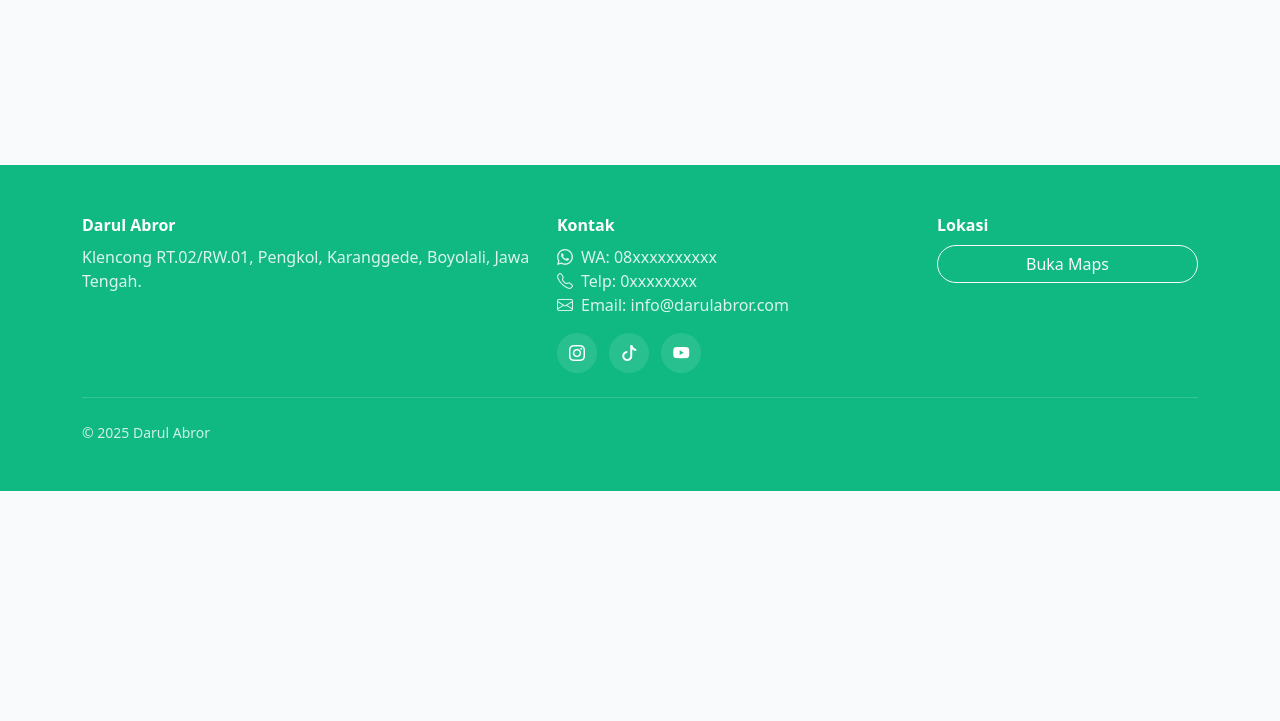
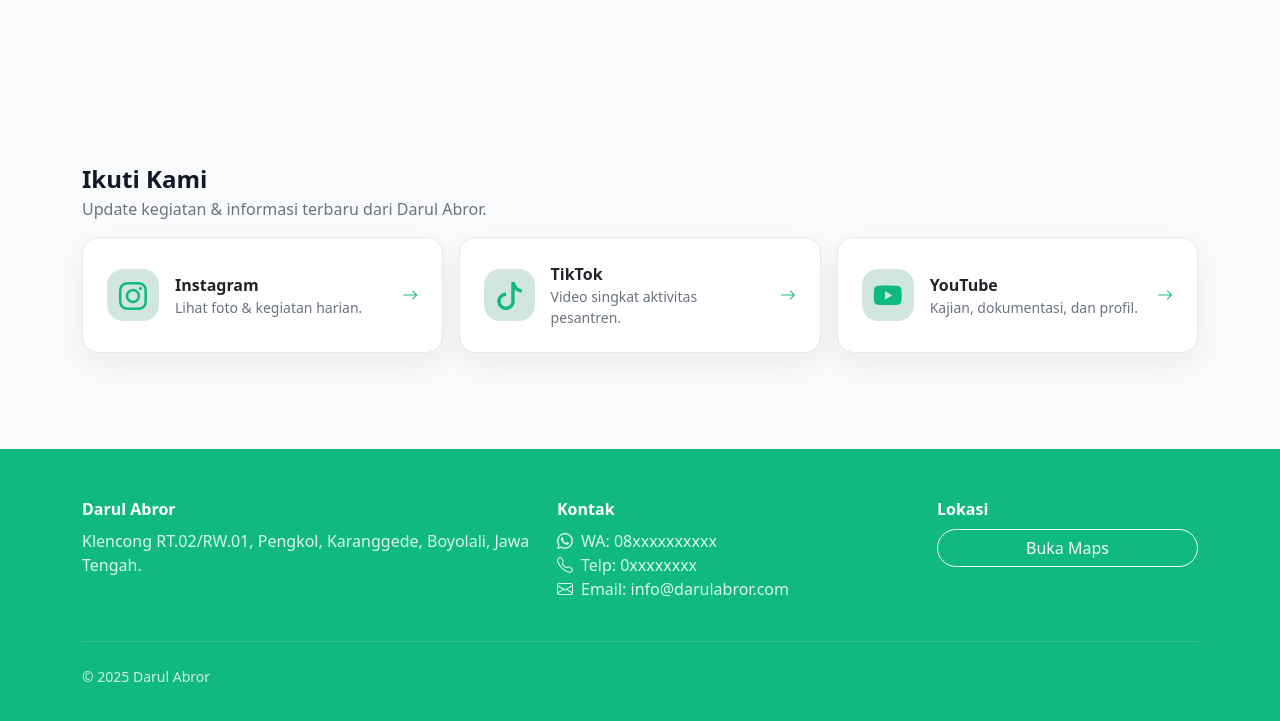
Before and after one commit to yoockh/darulabror-website, a plain HTML site: page index.html in a window 1280 px wide. Shown: the part 1721-2442 px from the top of the page. Before the commit the page ends 2212 px from the top, so only its background shows below. Drawn offline with nearby package versions, Linux system fonts and the light colour scheme; no server answers.

Commit message:
Add "Ikuti Kami" section with social media links to the homepage

```diff
--- a/index.html
+++ b/index.html
@@ -304,6 +304,71 @@
     </div>
   </section>
 
+  <!-- SECTION: Ikuti Kami -->
+  <section class="da-section-sm">
+    <div class="container">
+      <div class="d-flex flex-column flex-md-row align-items-md-end justify-content-between gap-2 mb-3">
+        <div>
+          <h2 class="h4 fw-bold mb-1">Ikuti Kami</h2>
+          <div class="da-muted">Update kegiatan & informasi terbaru dari Darul Abror.</div>
+        </div>
+      </div>
+
+      <div class="row g-3">
+        <div class="col-md-4">
+          <a href="#" class="text-decoration-none text-reset">
+            <div class="card da-card h-100">
+              <div class="card-body d-flex align-items-center gap-3 p-4">
+                <div class="rounded-4 bg-success-subtle text-success d-flex align-items-center justify-content-center" style="width:52px;height:52px;">
+                  <i class="bi bi-instagram fs-3"></i>
+                </div>
+                <div class="flex-grow-1">
+                  <div class="fw-semibold">Instagram</div>
+                  <div class="small da-muted">Lihat foto & kegiatan harian.</div>
+                </div>
+                <div class="text-success"><i class="bi bi-arrow-right"></i></div>
+              </div>
+            </div>
+          </a>
+        </div>
+
+        <div class="col-md-4">
+          <a href="#" class="text-decoration-none text-reset">
+            <div class="card da-card h-100">
+              <div class="card-body d-flex align-items-center gap-3 p-4">
+                <div class="rounded-4 bg-success-subtle text-success d-flex align-items-center justify-content-center" style="width:52px;height:52px;">
+                  <i class="bi bi-tiktok fs-3"></i>
+                </div>
+                <div class="flex-grow-1">
+                  <div class="fw-semibold">TikTok</div>
+                  <div class="small da-muted">Video singkat aktivitas pesantren.</div>
+                </div>
+                <div class="text-success"><i class="bi bi-arrow-right"></i></div>
+              </div>
+            </div>
+          </a>
+        </div>
+
+        <div class="col-md-4">
+          <a href="#" class="text-decoration-none text-reset">
+            <div class="card da-card h-100">
+              <div class="card-body d-flex align-items-center gap-3 p-4">
+                <div class="rounded-4 bg-success-subtle text-success d-flex align-items-center justify-content-center" style="width:52px;height:52px;">
+                  <i class="bi bi-youtube fs-3"></i>
+                </div>
+                <div class="flex-grow-1">
+                  <div class="fw-semibold">YouTube</div>
+                  <div class="small da-muted">Kajian, dokumentasi, dan profil.</div>
+                </div>
+                <div class="text-success"><i class="bi bi-arrow-right"></i></div>
+              </div>
+            </div>
+          </a>
+        </div>
+      </div>
+    </div>
+  </section>
+
   <!-- FOOTER -->
   <footer class="mt-5 da-footer">
     <div class="container py-5">
@@ -318,11 +383,6 @@
             <div><i class="bi bi-whatsapp me-2"></i>WA: 08xxxxxxxxxx</div>
             <div><i class="bi bi-telephone me-2"></i>Telp: 0xxxxxxxx</div>
             <div><i class="bi bi-envelope me-2"></i>Email: info@darulabror.com</div>
-          </div>
-          <div class="social-icons">
-            <a href="#" title="Instagram"><i class="bi bi-instagram"></i></a>
-            <a href="#" title="TikTok"><i class="bi bi-tiktok"></i></a>
-            <a href="#" title="YouTube"><i class="bi bi-youtube"></i></a>
           </div>
         </div>
         <div class="col-lg-3">
```
